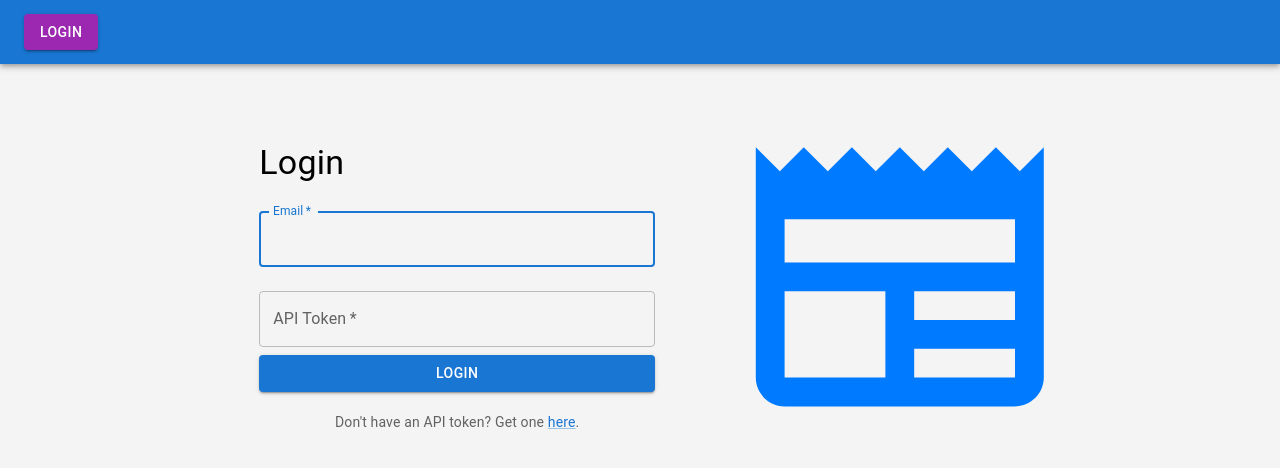
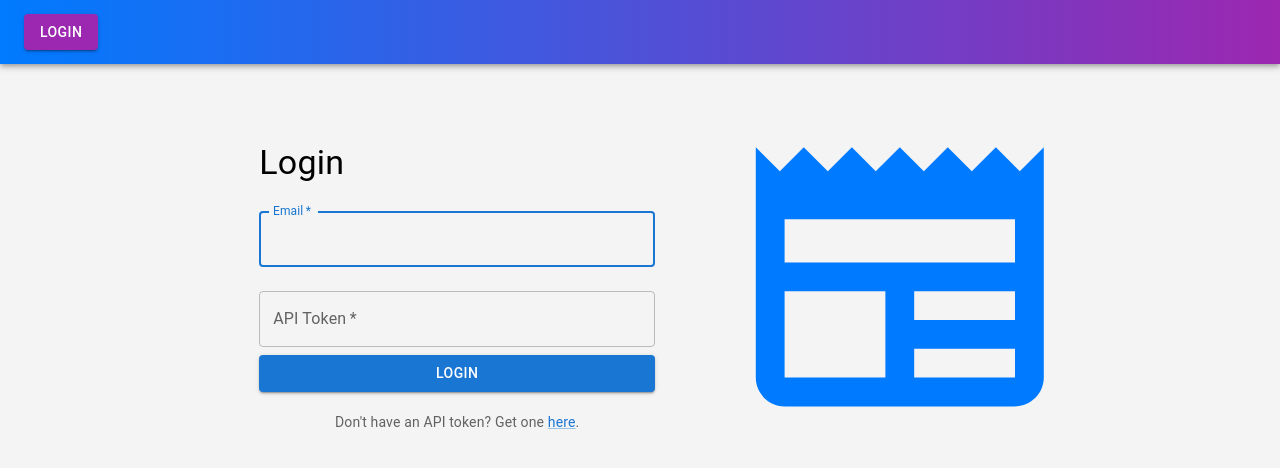
Before and after one commit to Joojist/news-app, a React (Create React App) app: page /login in a window 1280 px wide. Shown: the top 468 px of the page. Built offline with nearby package versions, Linux system fonts and the light colour scheme.

Commit message:
changed the color of the buttons and searchbar

```diff
--- a/src/components/NavBarComponent/Navbar.css
+++ b/src/components/NavBarComponent/Navbar.css
@@ -1,5 +1,5 @@
 .navbar {
-    background-color: #007bff;
+    background: linear-gradient(to right, #007bff, #9c27b0);
 }
 
 .search-icon {
--- a/src/components/SearchBarComponent/SearchBar.css
+++ b/src/components/SearchBarComponent/SearchBar.css
@@ -31,10 +31,6 @@
     padding: 0 16px;
     display: flex;
     align-items: center;
-    background-color: #007BFF;
+    background-color: #9c27b0;
     transition: background-color 0.3s ease;
 }
-
-.search-bar .MuiButton-root:hover {
-    background-color: #0056b3;
-}
--- a/src/components/SearchBarComponent/SearchBar.tsx
+++ b/src/components/SearchBarComponent/SearchBar.tsx
@@ -40,7 +40,7 @@ const SearchBar: React.FC<SearchBarProps> = ({ showSearchBar }) => {
             />
             <Button
                 variant="contained"
-                color="primary"
+                color="secondary"
                 type="submit"
                 size="small"
             >
```
